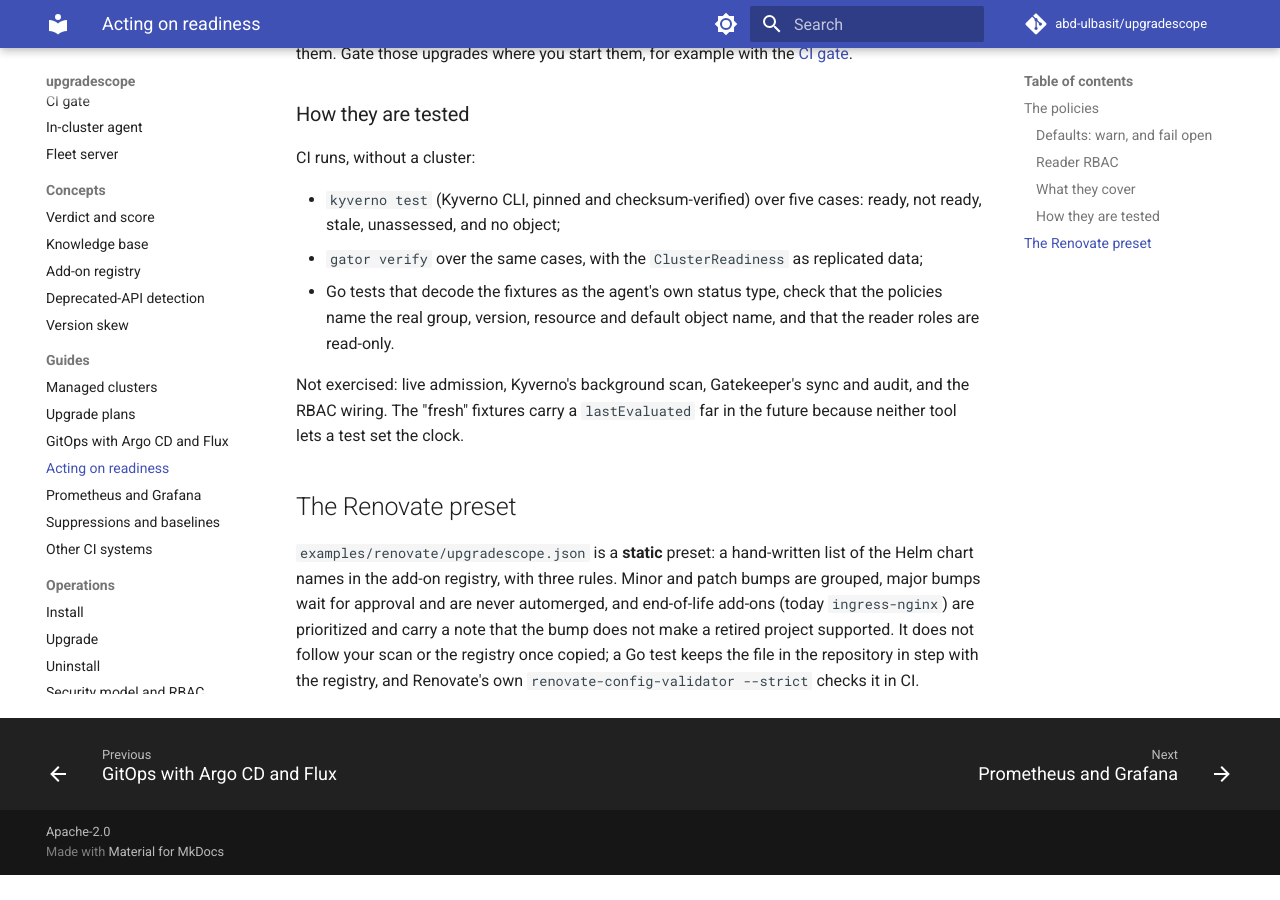
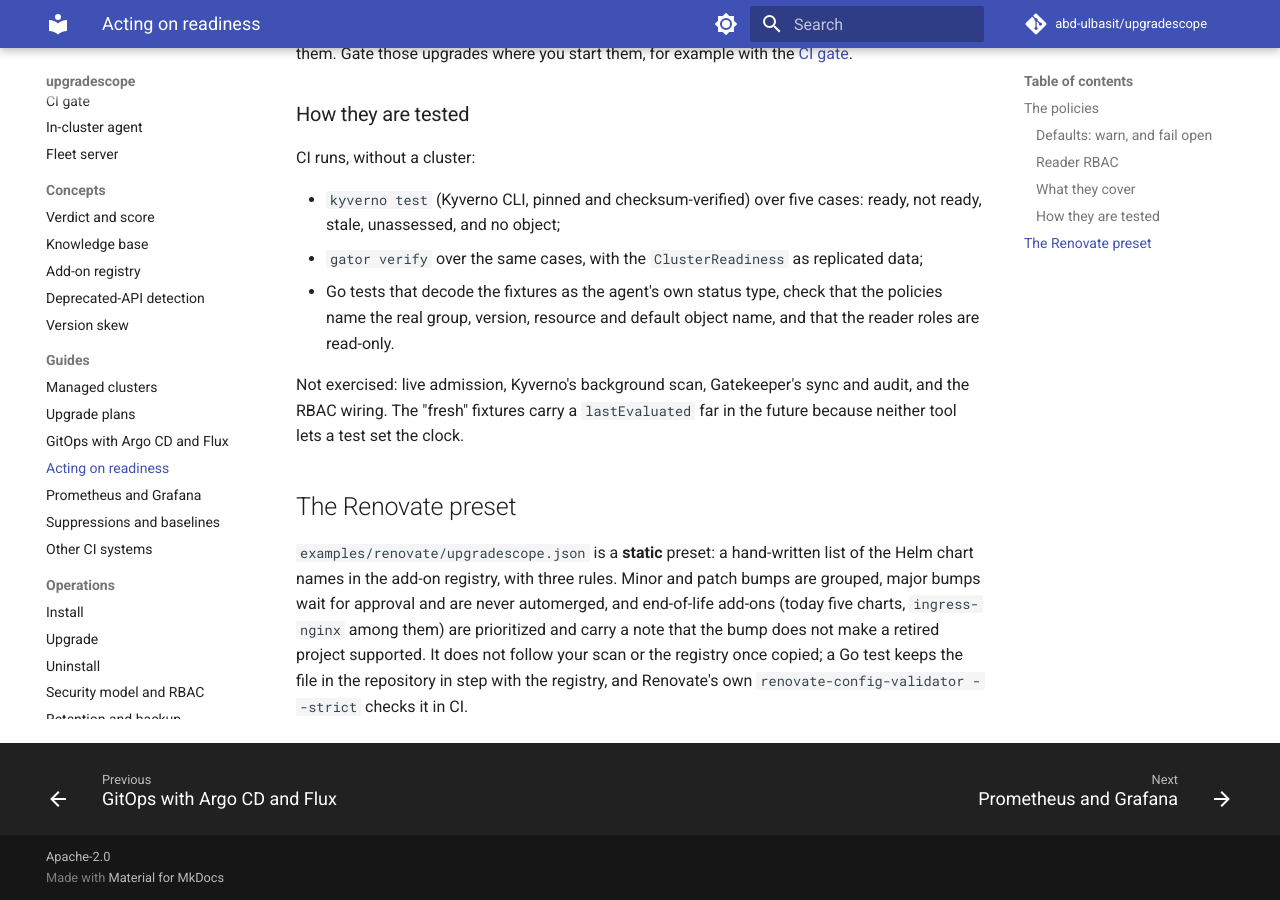
Before and after one commit to abd-ulbasit/upgradescope, an MkDocs documentation site: the page built from docs/guides/acting-on-readiness.md, in a window 1280 px wide and 900 px high, scrolled down 1814 px. Built offline with MkDocs 1.6.1 and Material for MkDocs 9.7.7, drawn with Linux system fonts in a browser that asks for light colours; comment, search, counter and statistics services are not loaded; before the commit the page ends 2689 px from its top, so only the background shows below that.

Commit message:
fix(examples): the Renovate preset names every chart the registry now tracks, and every end-of-life one
Main added registry entries (fluent-bit, gatekeeper, grafana-agent, karpenter,
kubernetes-dashboard, promtail, ...) after this branch's preset was written;
TestRenovatePresetMatchesTheRegistry failed on the combination. The preset's
lists and the prose that named only ingress-nginx as end of life now follow
the registry.

Co-Authored-By: Claude Fable 5 <noreply@anthropic.com>

```diff
--- a/docs/guides/acting-on-readiness.md
+++ b/docs/guides/acting-on-readiness.md
@@ -93,7 +93,7 @@ the future because neither tool lets a test set the clock.
 `examples/renovate/upgradescope.json` is a **static** preset: a hand-written
 list of the Helm chart names in the add-on registry, with three rules. Minor and
 patch bumps are grouped, major bumps wait for approval and are never
-automerged, and end-of-life add-ons (today `ingress-nginx`) are prioritized and
+automerged, and end-of-life add-ons (today five charts, `ingress-nginx` among them) are prioritized and
 carry a note that the bump does not make a retired project supported. It does
 not follow your scan or the registry once copied; a Go test keeps the file in
 the repository in step with the registry, and Renovate's own
```
Also changed, not shown: examples/renovate/README.md (+1 -1 lines), 1 other file.
